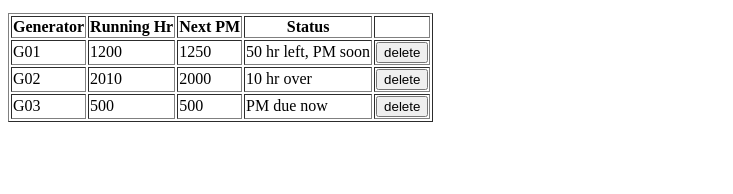
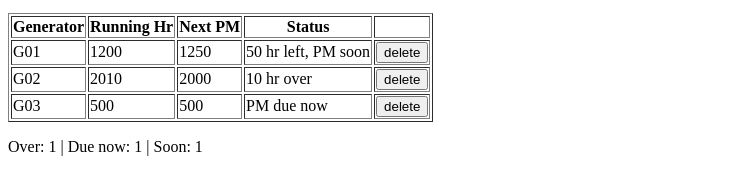
Before and after one commit to mahfujalam-dev/service-helper, a plain HTML site: page index.html in a window 1280 px wide. Shown: the part 104-298 px from the top of the page, without its empty margins (0-733 px from the left). Drawn offline with Linux system fonts and the light colour scheme.

Commit message:
Add summary counters

```diff
--- a/index.html
+++ b/index.html
@@ -16,6 +16,7 @@
   <button onclick="updateGen()">Update</button>
   <p id="msg"></p>
   <table id="pmTable" border="1"></table>
+  <p id="summary"></p>
   <script>
     let gens = JSON.parse(localStorage.getItem("pmTable"));
     if (gens === null) {
@@ -41,6 +42,9 @@
 
     function showTable() {
       let rows = "<tr><th>Generator</th><th>Running Hr</th><th>Next PM</th><th>Status</th><th></th></tr>";
+      let over = 0;
+      let dueNow = 0;
+      let soon = 0;
       for (let i = 0; i < gens.length; i++) {
         rows = rows + "<tr>";
         rows = rows + "<td>" + gens[i].name + "</td>";
@@ -49,8 +53,17 @@
         rows = rows + "<td>" + getPmStatus(gens[i]) + "</td>";
         rows = rows + "<td><button onclick='deleteGen(" + i + ")'>delete</button></td>"
         rows = rows + "</tr>";
+        let hrLeft = gens[i].nextPmHr - gens[i].runningHr;
+        if (hrLeft < 0) {
+          over = over + 1;
+        } else if (hrLeft === 0) {
+          dueNow = dueNow + 1;
+        } else if (hrLeft <= 50) {
+          soon = soon + 1;
+        };
       };//for
       document.getElementById("pmTable").innerHTML = rows;
+      document.getElementById("summary").textContent = "Over: " + over + " | Due now: " + dueNow + " | Soon: " + soon;
     };//showTable()
     showTable()
 
@@ -84,7 +97,6 @@
       document.getElementById("nextBox").value = "";
     };//addGen()
 
-
     function updateGen() {
       let name = document.getElementById("nameBox").value.toUpperCase();
       let runningHr = document.getElementById("runBox").value;
@@ -108,20 +120,6 @@
       document.getElementById("msg").textContent = "Not found";
     };//updateGen()
 
-
-
-
-
-
-
-
-
-
-
-
-
-
-
     function deleteGen(i) {
       let name = gens[i].name;
       gens.splice(i, 1);
```
